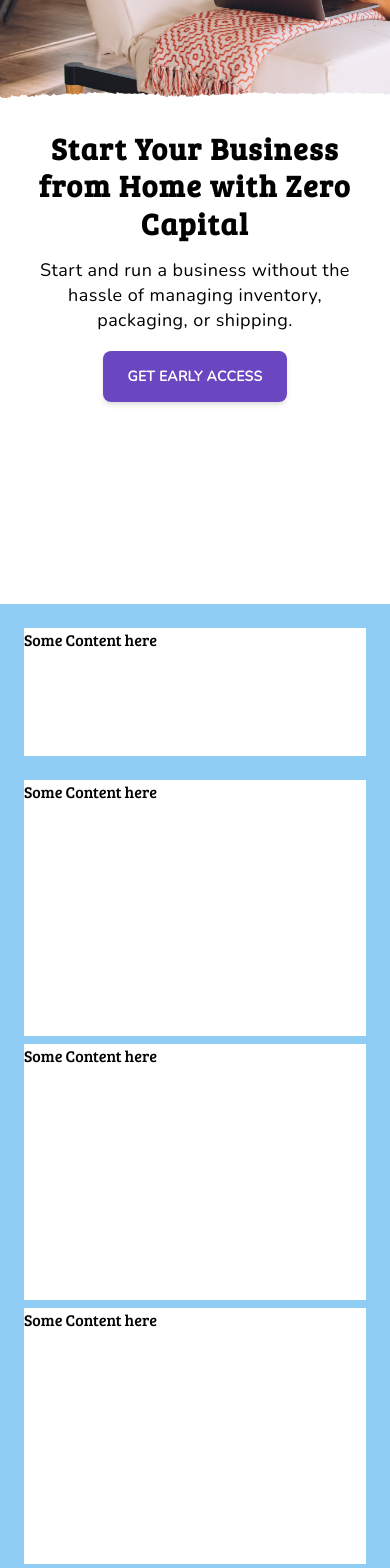
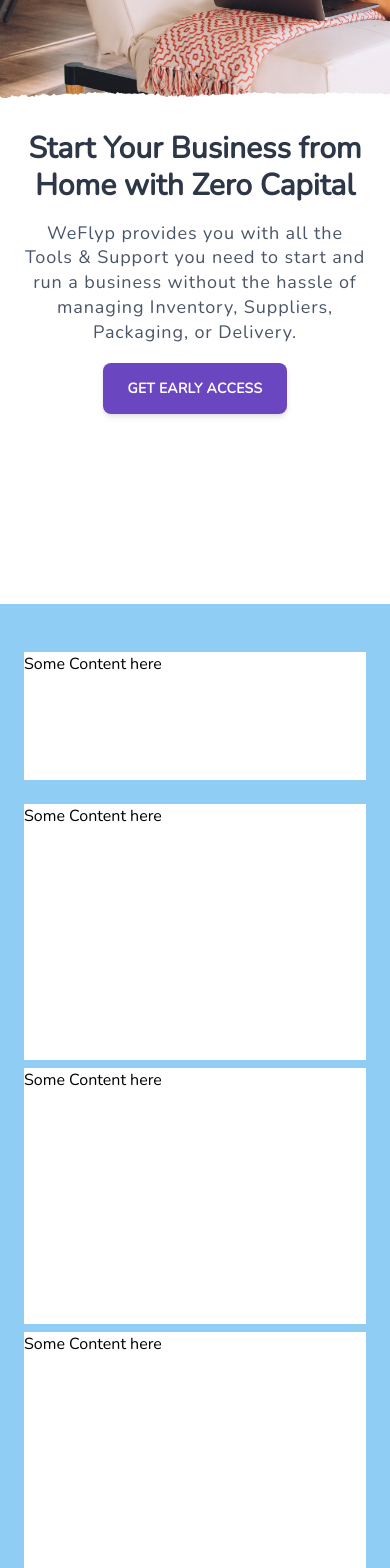
Before and after one commit to BaffourAdu/weflyp, a Vue app: page / in a window 390 px wide. Shown: the part 240-1808 px from the top of the page. Built offline with nearby package versions, Linux system fonts and the light colour scheme.

Commit message:
Updated Hero Section Wording

```diff
--- a/public/index.html
+++ b/public/index.html
@@ -7,8 +7,7 @@
     <link rel="icon" href="<%= BASE_URL %>favicon.ico">
     <title>WeFlyp - Start and run your Business with Zero Capital</title>
     <link href="https://fonts.googleapis.com/css?family=Nunito&amp;display=swap" rel="stylesheet">
-    <link href="https://fonts.googleapis.com/css?family=Bree+Serif&display=swap" rel="stylesheet">
-  </head>
+    <link href="https://fonts.googleapis.com/css?family=Alfa+Slab+One&display=swap" rel="stylesheet">  </head>
   <body>
     <noscript>
       <strong>We're sorry but weflyp doesn't work properly without JavaScript enabled. Please enable it to continue.</strong>
--- a/src/App.vue
+++ b/src/App.vue
@@ -32,7 +32,7 @@
   font-family: 'Nunito', sans-serif;
 }
 h1 {
-  font-family: 'Bree Serif', serif;
+  font-family: 'Nunito', sans-serif;
 }
 html {
   scroll-behavior: smooth;
--- a/src/components/Hero.vue
+++ b/src/components/Hero.vue
@@ -4,9 +4,9 @@
            <img src="../assets/images/torn.svg" alt="Torn Image" class="absolute inset-x-0 bottom-0">
         </div>
         <div class="bg-white sm:py-20 py-8 xl:px-48 md:px-8 px-6 bottom-header text-center" style="height: 60vh;">
-            <h1 class="flg:text-6xl text-3xl leading-tight font-bold tracking-wider" style="">Start Your Business from Home with Zero Capital</h1>
-            <p class="md:text-xl text-lg py-4 leading-snug mb-4 tracking-wide">Start and run a business without the hassle of managing inventory, packaging, or shipping.</p>
-            <a href="https://epay-demo.herokuapp.com/" title="Get Early Access" class="hover:bg-white text-white bg-purple-700 hover:text-purple-700 no-underline tracking-wide uppercase rounded-lg text-sm font-bold shadow-md hover:shadow py-4 px-6">
+            <h1 class="lg:text-5xl text-3xl leading-tight font-extrabold text-gray-800" style="font-weight:900">Start Your Business from Home with Zero Capital </h1>
+            <p class="md:text-xl text-lg py-4 leading-snug mb-4 tracking-wider text-gray-700">WeFlyp provides you with all the Tools & Support you need to start and run a business without the hassle of managing Inventory, Suppliers, Packaging, or Delivery.</p>
+            <a href="#" title="Get Early Access" class="hover:bg-white text-white bg-purple-700 hover:text-purple-700 no-underline tracking-wide uppercase rounded-lg text-sm font-bold shadow-md hover:shadow py-4 px-6">
                 Get Early Access
             </a>
         </div>
--- a/src/components/HowItWorks.vue
+++ b/src/components/HowItWorks.vue
@@ -1,5 +1,5 @@
 <template>
-    <div class="bg-blue-300 h-auto xl:px-48 md:p-12 p-6">
+    <div class="bg-blue-300 h-auto py-12 xl:px-48 md:px-12 px-6">
         <div class="bg-white w-full h-32">
             <h1>Some Content here</h1>
         </div>
```
